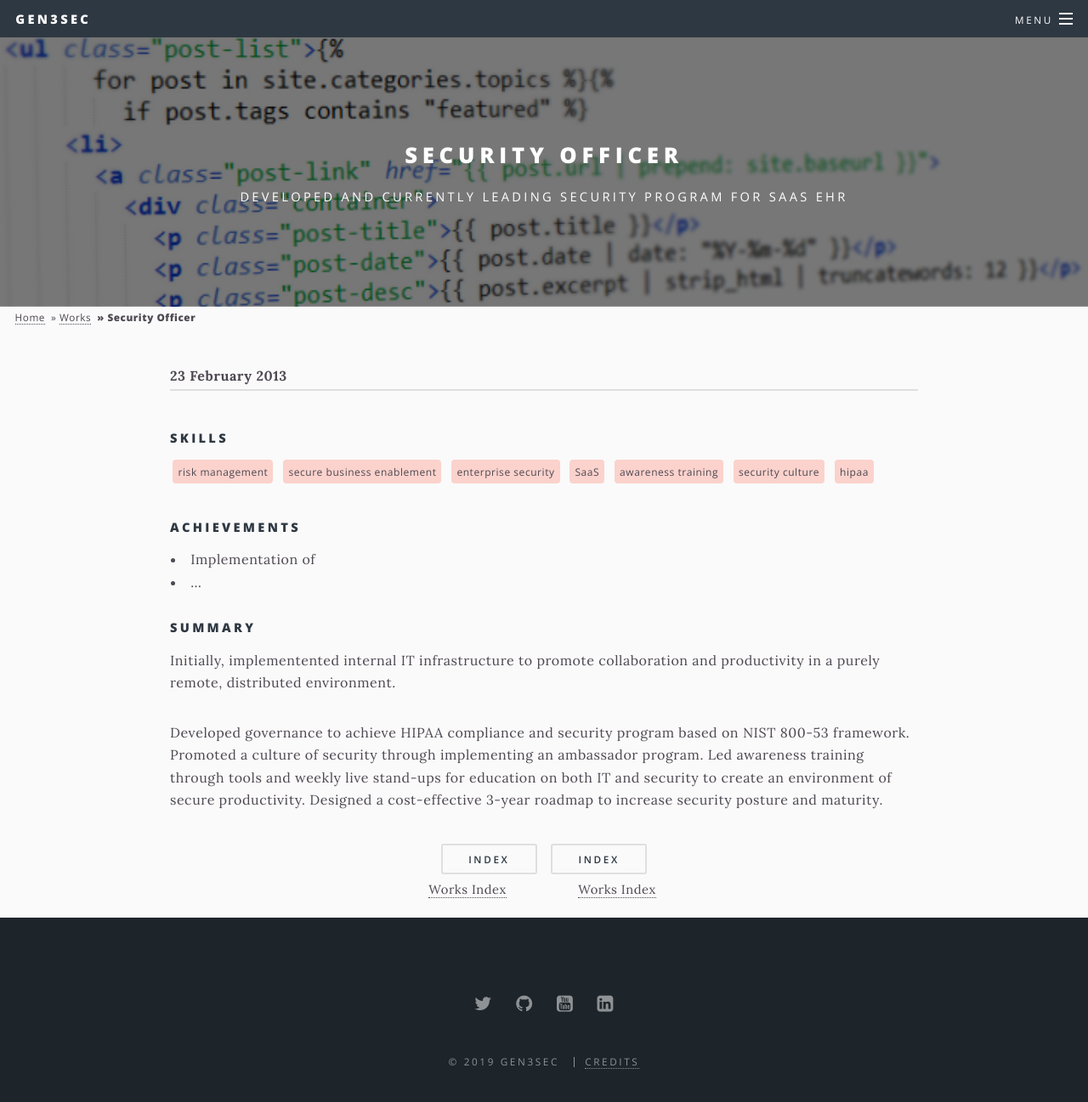
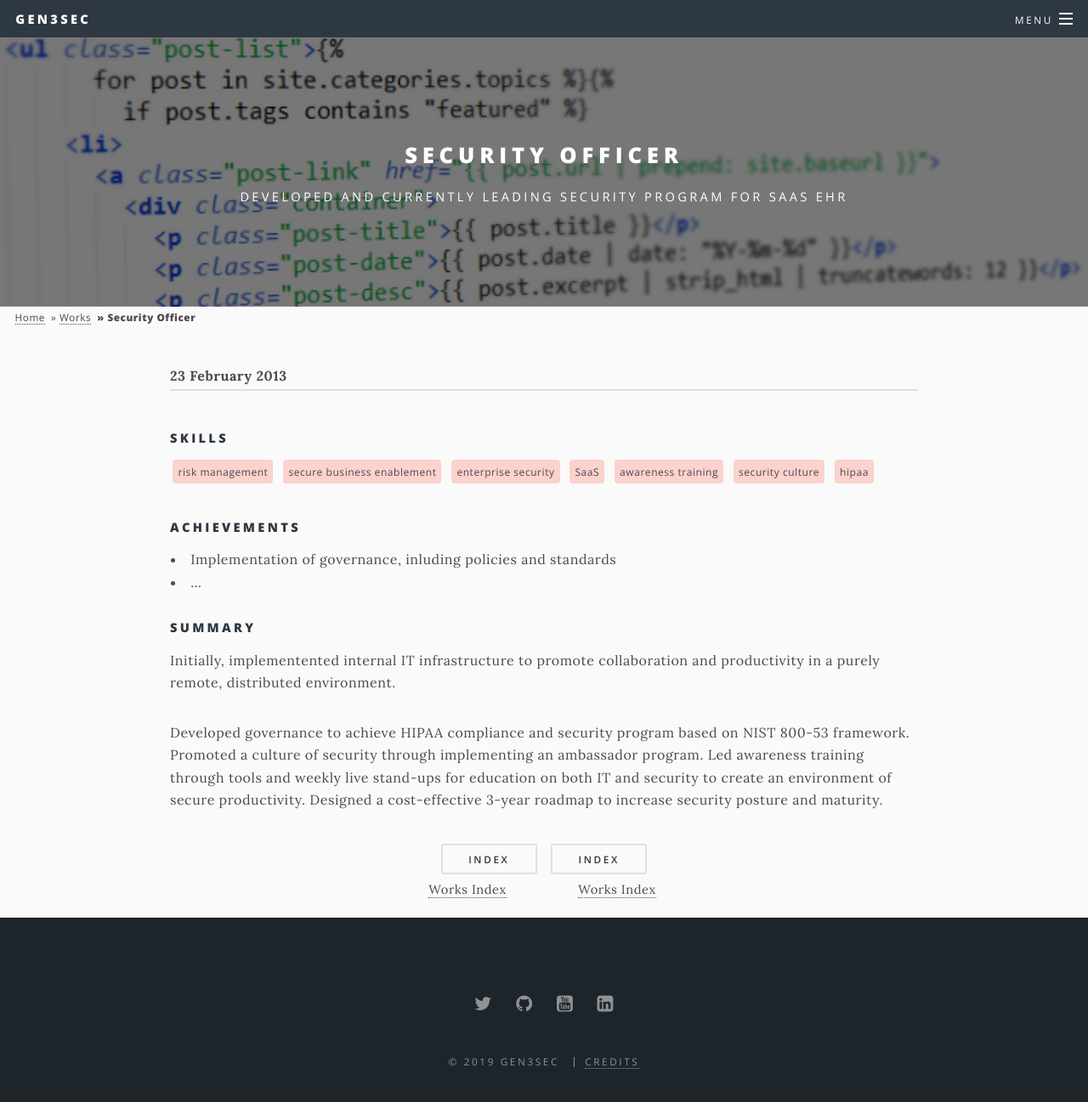
Before and after one commit to Gen3Sec/gen3sec.github.io, a Jekyll site: the page built from _posts/3001-01-20-works-current.md, in a window 1280 px wide and 1344 px high. Shown: the top 1297 px of the window at 85% size. Built offline with Jekyll 4.4.1, drawn with Linux system fonts in a browser that asks for light colours.

Commit message:
more edits

```diff
--- a/_posts/3001-01-20-works-current.md
+++ b/_posts/3001-01-20-works-current.md
@@ -17,7 +17,7 @@ tags:
 
 #### Achievements
 
-- Implementation of
+- Implementation of governance, inluding policies and standards
 - ...
 
 #### Summary
```
